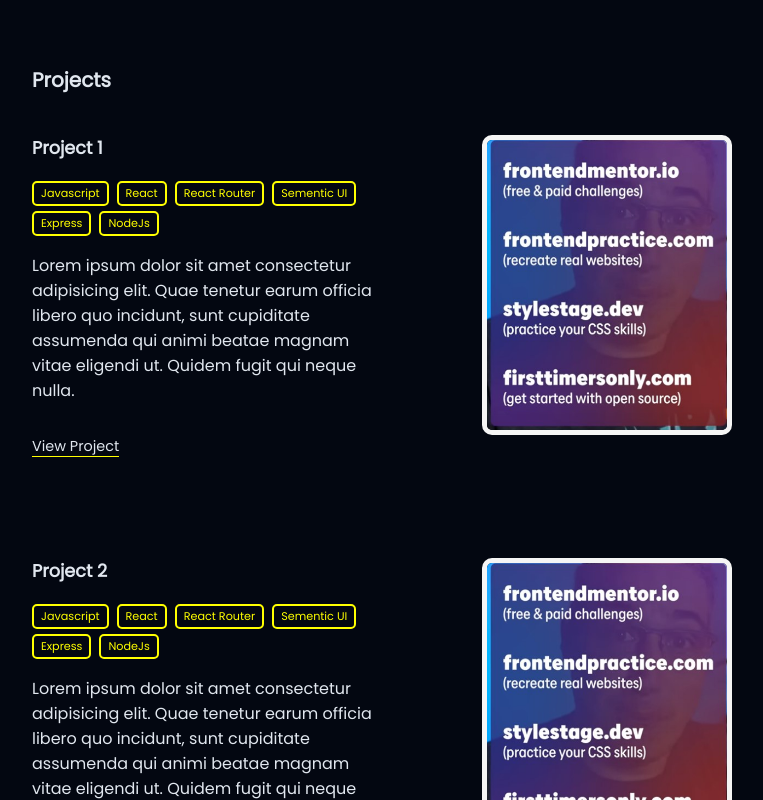
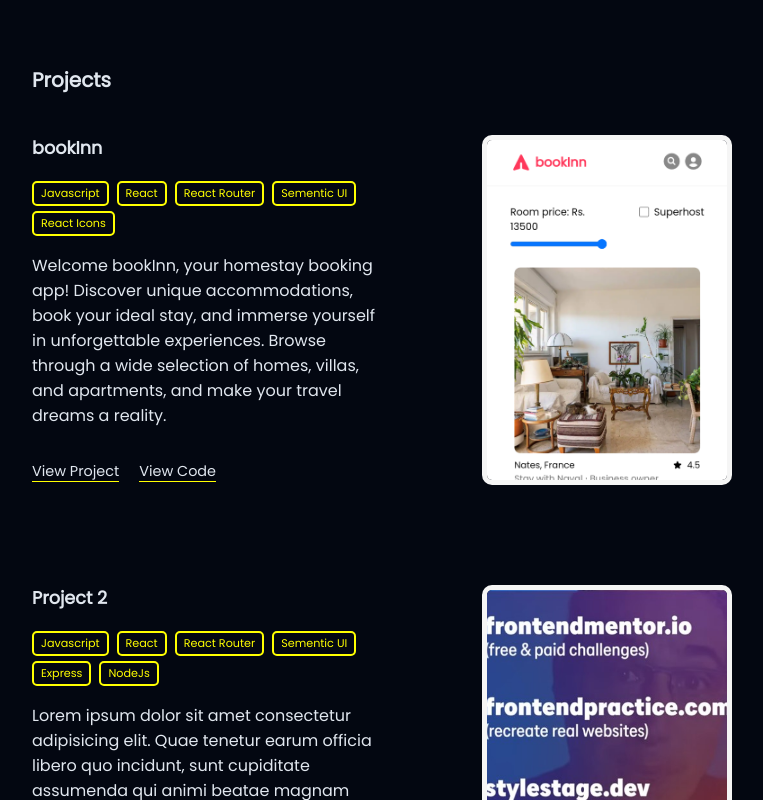
Before and after one commit to rajdeepX/portfolio, a React (Vite) app: page / in a window 1280 px wide. Shown: the part 1760-2560 px from the top of the page, without its empty margins (258-1021 px from the left). Built offline with nearby package versions, Linux system fonts and the light colour scheme.

Commit message:
Added a project

```diff
--- a/package.json
+++ b/package.json
@@ -16,7 +16,8 @@
     "@fortawesome/free-solid-svg-icons": "^6.4.0",
     "@fortawesome/react-fontawesome": "^0.2.0",
     "react": "^18.2.0",
-    "react-dom": "^18.2.0"
+    "react-dom": "^18.2.0",
+    "react-router-dom": "^6.14.0"
   },
   "devDependencies": {
     "@types/react": "^18.0.28",
--- a/src/App.css
+++ b/src/App.css
@@ -229,12 +229,16 @@
 
 .project-img-container {
   width: 250px;
-  height: 300px;
+  height: 350px;
   border: 5px solid whitesmoke;
   border-radius: 10px;
   display: flex;
   justify-content: center;
   overflow: hidden;
+}
+.project-img-container img {
+  width: 100%;
+  object-fit: cover;
 }
 
 .project-info .tool-req {
--- a/src/App.jsx
+++ b/src/App.jsx
@@ -147,25 +147,35 @@
           <div className="project-detail-container">
             <div className="project-detail">
               <div className="project-info">
-                <h4>Project 1</h4>
+                <h4>bookInn</h4>
                 <div className="tool-req">
                   <p>Javascript</p>
                   <p>React</p>
                   <p>React Router</p>
                   <p>Sementic UI</p>
-                  <p>Express</p>
-                  <p>NodeJs</p>
+                  <p>React Icons</p>
                 </div>
                 <p>
-                  Lorem ipsum dolor sit amet consectetur adipisicing elit. Quae
-                  tenetur earum officia libero quo incidunt, sunt cupiditate
-                  assumenda qui animi beatae magnam vitae eligendi ut. Quidem
-                  fugit qui neque nulla.
+                  Welcome bookInn, your homestay booking app! Discover unique
+                  accommodations, book your ideal stay, and immerse yourself in
+                  unforgettable experiences. Browse through a wide selection of
+                  homes, villas, and apartments, and make your travel dreams a
+                  reality.
                 </p>
-                <a href="#">View Project</a>
+                <a
+                  href="https://react-bookinn-application.netlify.app/"
+                  style={{ marginRight: "20px" }}
+                >
+                  View Project
+                </a>
+                <a href="https://github.com/rajdeepX/bookInn-project">
+                  View Code
+                </a>
               </div>
               <div className="project-img-container">
-                <img src="/images/test-image.jpg" alt="ss" />
+                <a href="https://react-bookinn-application.netlify.app/">
+                  <img src="/images/bookInn.png" alt="ss" />
+                </a>
               </div>
             </div>
             <div className="project-detail">
```
Also changed, not shown: public/images/bookInn.png (added), 1 other file (tests, documents, lock files or other folders).
